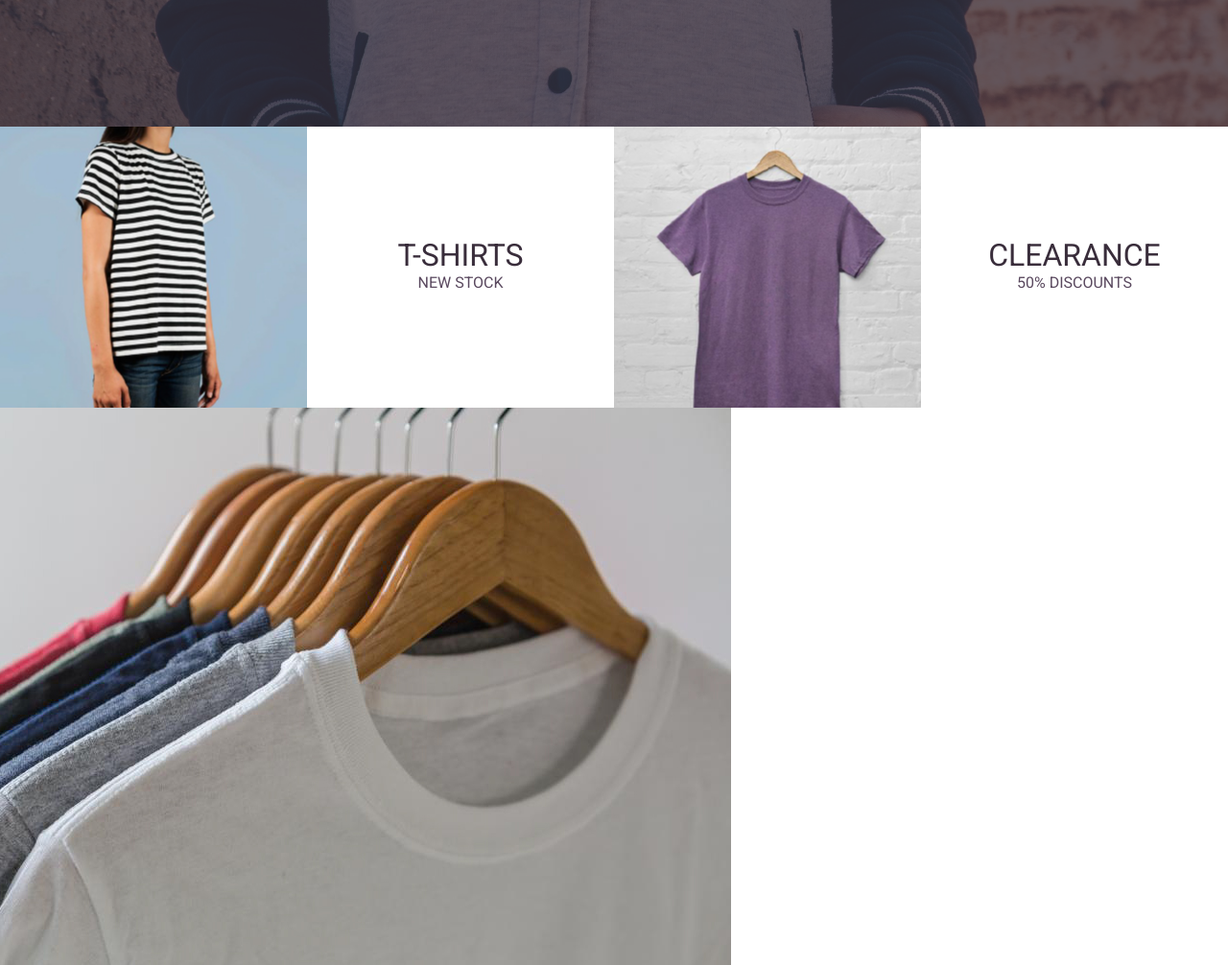
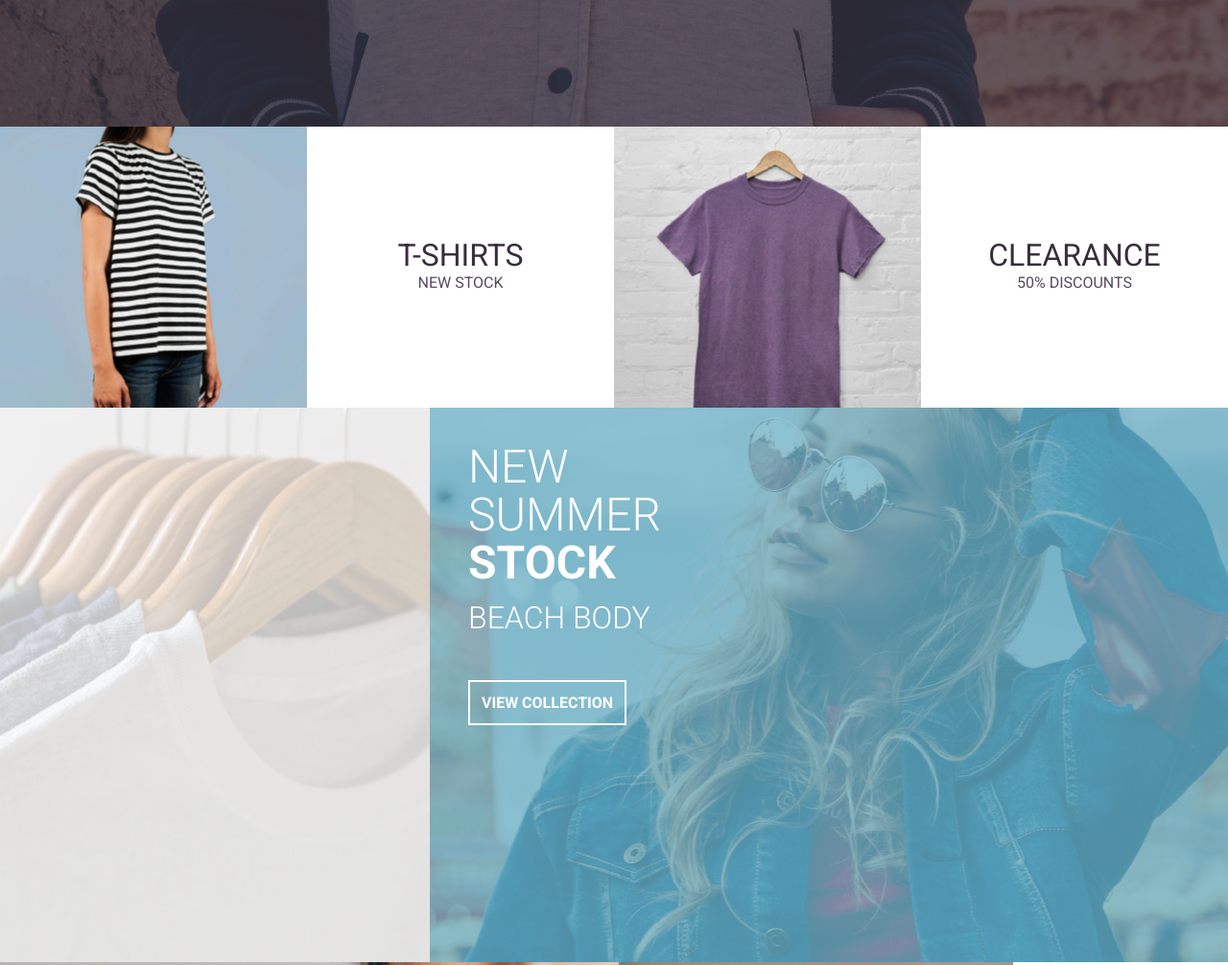
Before and after one commit to kozakvasyl/Magento_frontEnd_task_B, a website: page app/index.html in a window 1280 px wide. Shown: the part 661-1667 px from the top of the page at 96% size. Drawn offline with nearby package versions, Linux system fonts and the light colour scheme.

Commit message:
styled section-second

```diff
--- a/app/index.html
+++ b/app/index.html
@@ -66,12 +66,18 @@
         </div>
     </section>
     <section class="galery-second">
-        <img src="img/galery/product3.jpg" alt="">
+        <div class="img-container">
+            <img src="img/galery/product3.jpg" alt="">
+        </div>
         <div class="product-stock">
-            <img src="img/galery/product4.jpg" alt="">
-            <h2><span>new</span> <span>summer</span> <span>stock</span></h2>
+            <div class="img-container">
+                <img src="img/galery/product4.jpg" alt="">
+            </div>
+            <div class="block-content">
+                <h2><span>new</span> <span>summer</span> <span>stock</span></h2>
             <span>beach body</span>
-            <a class="button" href="">view collection</a>
+            <a class="button-link" href="">view collection</a>
+            </div>
         </div>
     </section>
     <section class="galery-third">
--- a/app/sass/_galery-first.scss
+++ b/app/sass/_galery-first.scss
@@ -1,18 +1,10 @@
 .galery-first {
     .product-tshort, .product-clearance {
         position: relative;
-        /* &::before {
-            @include overlay(#ffffff83);
-        } */
         .img-container {
-            width: 100%;
-            height: 293px;
-            position: relative;
-            overflow: hidden;
+            @include img-container(293px);
             img {
                 @include img-full-screen-center;
-                align-self: center;
-                transition: all 1s ease-out;
             }
         }
         .description {
@@ -47,7 +39,7 @@
     }
 }
 
-@media screen and (min-width: 992px){
+@media screen and (min-width: 1024px){
     .galery-first {
         .product-tshort, .product-clearance {
             .img-container, .description {
--- /dev/null
+++ b/app/sass/_galery-second.scss
@@ -0,0 +1,62 @@
+.galery-second {
+    .img-container {
+        display: none;
+        @include img-container(578px);
+        &::before {
+            @include overlay(#ffffffba);
+        }
+        img {
+            @include img-full-screen-center;
+        }
+    }
+    .product-stock {
+        position: relative;
+        .img-container {
+            display: block;
+            &::before {
+                @include overlay(#6bb5ccbf);
+            }
+        }
+        .block-content {
+            position: absolute;
+            top: 40px;
+            left: 40px;
+            z-index: 1;
+            span {
+                display: block;
+                color: #fff;
+                font-size: 32px;
+                font-weight: 100;
+                margin-bottom: 60px;
+            }
+            h2 {
+                span {
+                    font-size: 48px;
+                    margin: -7px 0;
+                    &:nth-child(3) {
+                        font-weight: 900;
+                        margin-bottom: 10px;
+                    }
+                }
+            }
+            .button-link {
+                @include button-link(#fff, $darkpurple2);
+            }
+        }
+    }
+}
+@media screen and (min-width: 768px){
+    .galery-second {
+        & > * {
+            display: inline-block;
+            float: left;
+            &:first-child {
+                display: inline-block;
+                width: 35%;
+            }
+            &:last-child {
+                width: 65%;
+            }
+        }
+    }
+}
--- a/app/sass/_veriables.scss
+++ b/app/sass/_veriables.scss
@@ -10,7 +10,8 @@ $roboto: 'Roboto', sans-serif;
     src: url(../fonts/Myriad_Pro_Regular.ttf);
 }
 $myriad: 'Myriad Pro', Arial, Helvetica, sans-serif;
-// mixins-------------------------
+
+// MIXINS-------------------------
 @mixin img-full-screen {
     min-height: 100%;
     min-width: 100%;
@@ -19,7 +20,7 @@ $myriad: 'Myriad Pro', Arial, Helvetica, sans-serif;
     position: absolute;
 }
 
-@mixin img-full-screen-center {
+@mixin img-full-screen-center { //img full center
     min-width:100%;
     min-height:100%;
     height:auto;
@@ -29,17 +30,37 @@ $myriad: 'Myriad Pro', Arial, Helvetica, sans-serif;
     transform:translateY(-50%) translateX(-50%);
 }
 
-@mixin vertical-centered {
+@mixin vertical-centered { //vertical centered element
     position: absolute;
     top: 50%;
     left: 50%;
     transform: translate(-50%, -106%);
 }
-@mixin overlay($color) {
+@mixin overlay($color) { //overlay
     content: '';
     position: absolute;
     display: block;
     width: 100%;
     height: 100%;
     background-color: $color;
+    z-index: 1;
 }
+@mixin img-container($height) {
+    width: 100%;
+    height: $height;
+    position: relative;
+    overflow: hidden;
+}
+
+@mixin button-link($color, $hover-color) { //button
+    color: $color;
+    padding: 12px;
+    border: 2px solid $color;
+    font-weight: 900;
+    font-size: 16px;
+    transition: all 1s ease;
+    &:hover {
+        color: $hover-color;
+        border-color: $hover-color;
+    }
+}
--- a/app/sass/style.scss
+++ b/app/sass/style.scss
@@ -3,6 +3,7 @@
 @import 'footer';
 @import 'navigation';
 @import 'galery-first';
+@import 'galery-second';
 
 
 // RESET browser styles--------------
```
Also changed, not shown: app/css/style.css, 1 other file.
